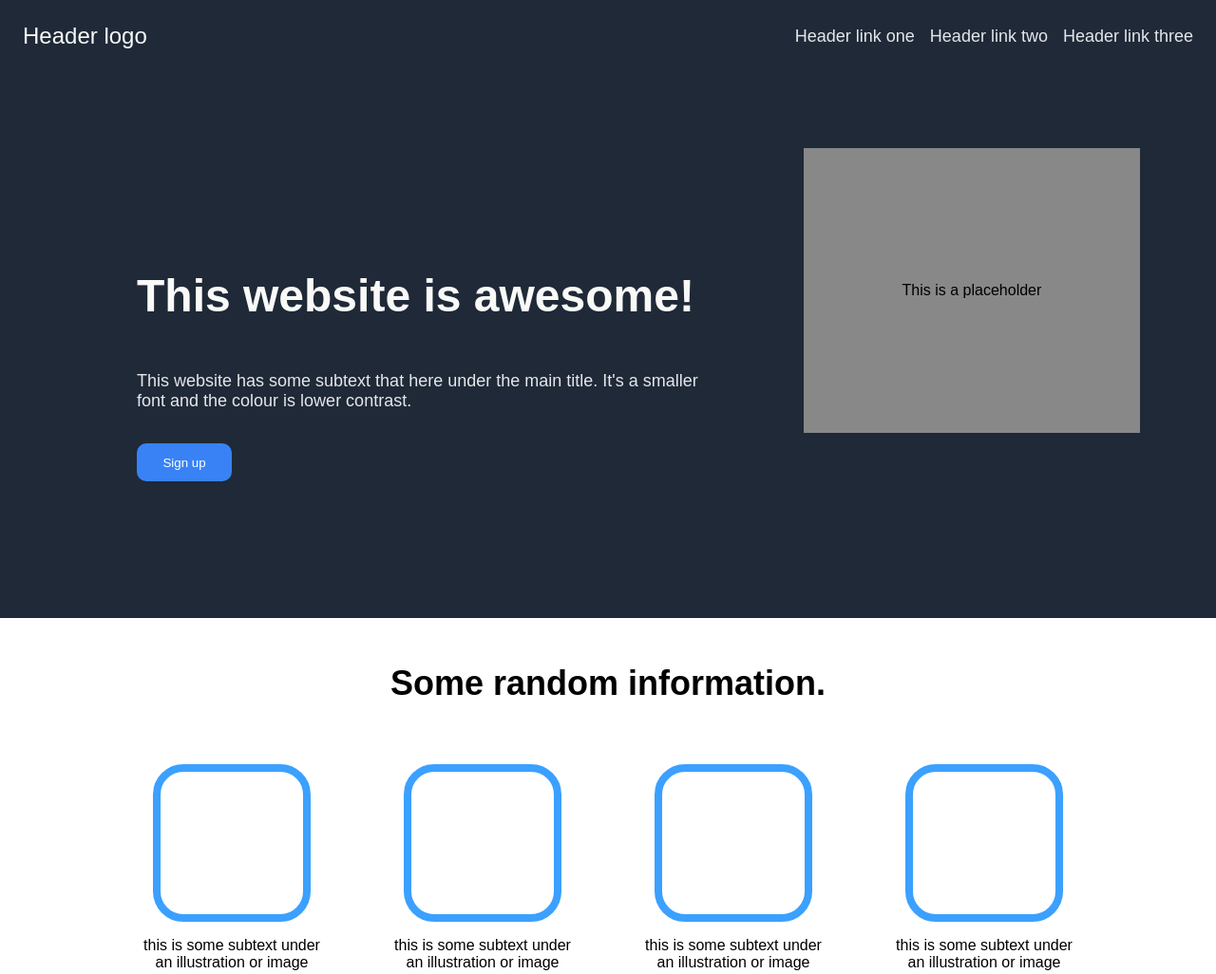
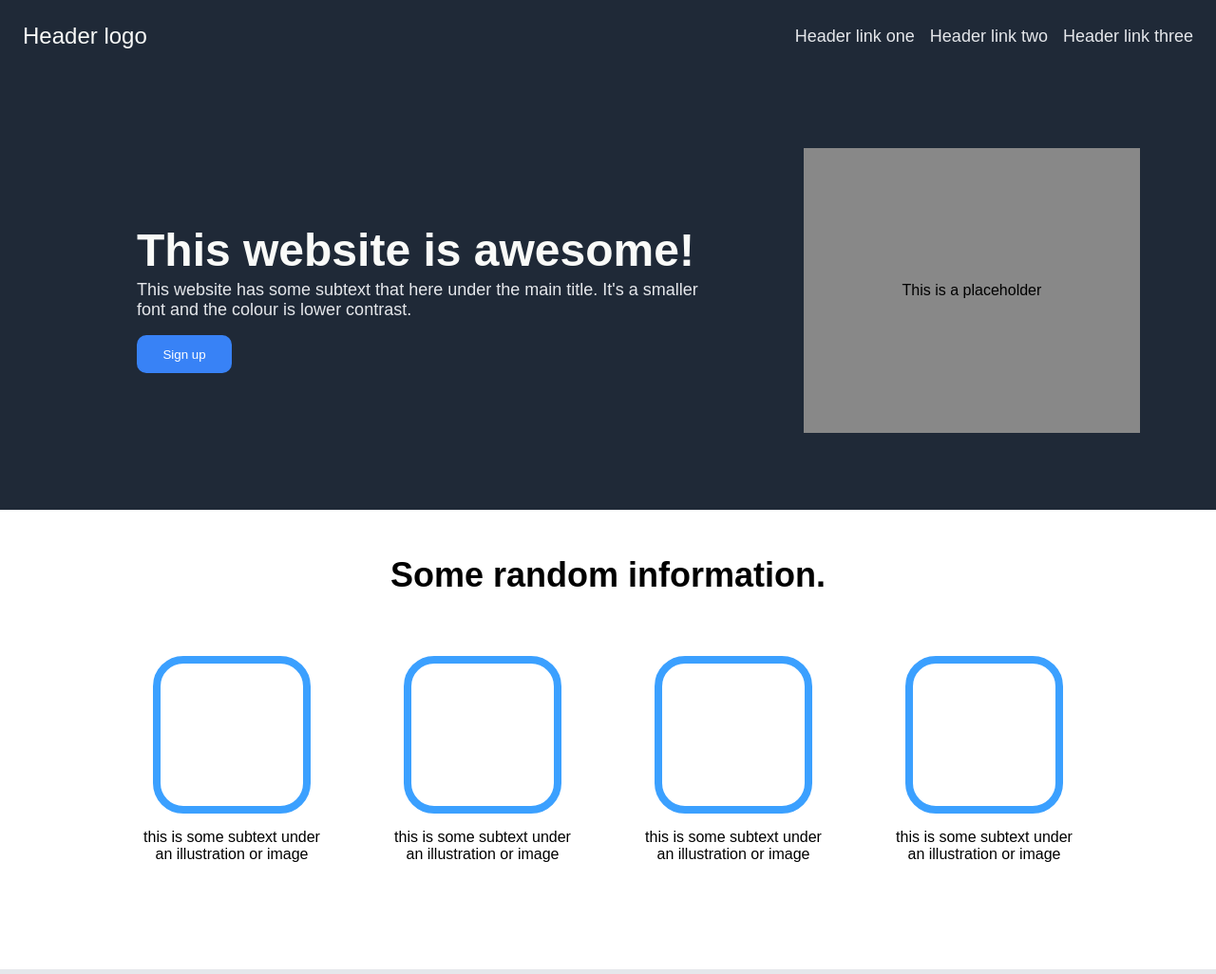
Before and after one commit to Seanster911/project-landingpage, a plain HTML site: page index.htm in a window 1280 px wide. Shown: the top 1026 px of the page at 95% size. Drawn offline with Linux system fonts and the light colour scheme.

Commit message:
revision 3
sorted spacing on top header, praticing commits too

[Ticket: X]

```diff
--- a/index.htm
+++ b/index.htm
@@ -24,12 +24,12 @@
             </div>
             <div class="header-content">
                 <div class="left-header">
-                    <p class="left-title">
+                    <div class="left-title">
                         This website is awesome!
-                    </p>
-                    <p class="left-para">
+                    </div>
+                    <div class="left-para">
                         This website has some subtext that here under the main title. It's a smaller font and the colour is lower contrast.
-                    </p>
+                    </div>
                     <button class="sign-up">Sign up</button>
                 </div>
                 <div class="right-header">
```
